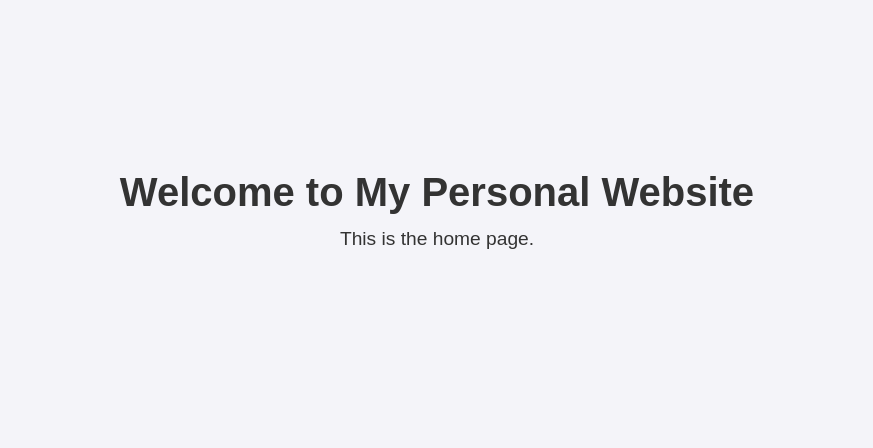
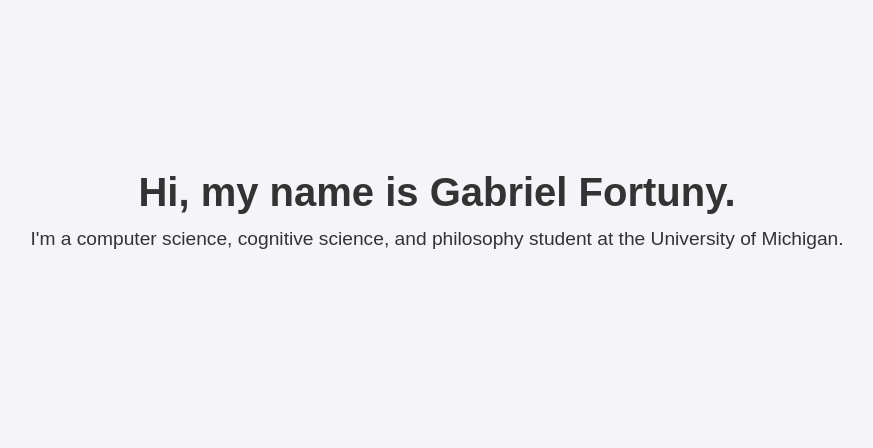
Before and after one commit to gabrielfortuny/gabrielfortuny.com, a Flask app: page / in a window 1280 px wide. Shown: the part 59-507 px from the top of the page, without its empty margins (203-1076 px from the left). Run offline with Flask 3, Linux system fonts and the light colour scheme.

Commit message:
Some content for index

```diff
--- a/templates/index.html
+++ b/templates/index.html
@@ -1,6 +1,6 @@
 {% extends "base.html" %}
 
 {% block content %}
-<h1>Welcome to My Personal Website</h1>
-<p>This is the home page.</p>
+<h1>Hi, my name is Gabriel Fortuny.</h1>
+<p>I'm a computer science, cognitive science, and philosophy student at the University of Michigan.</p>
 {% endblock %}
```
